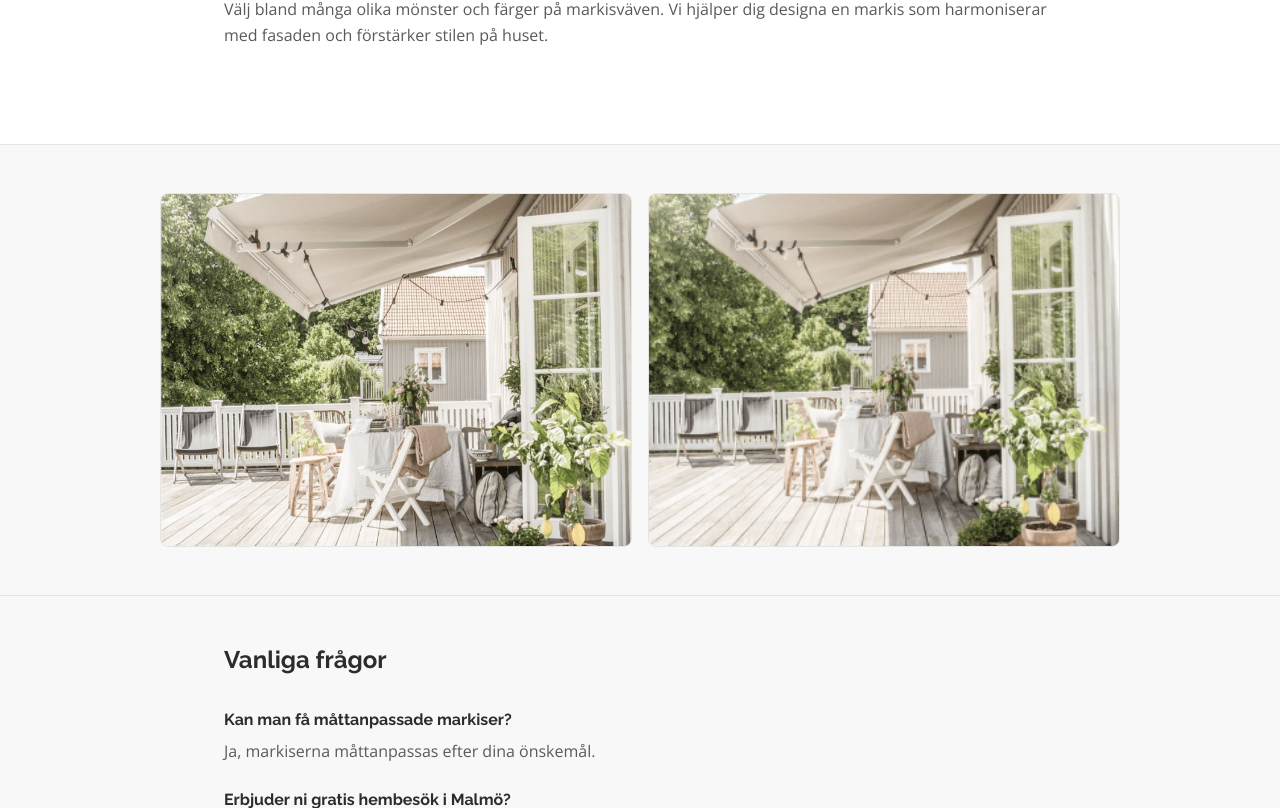
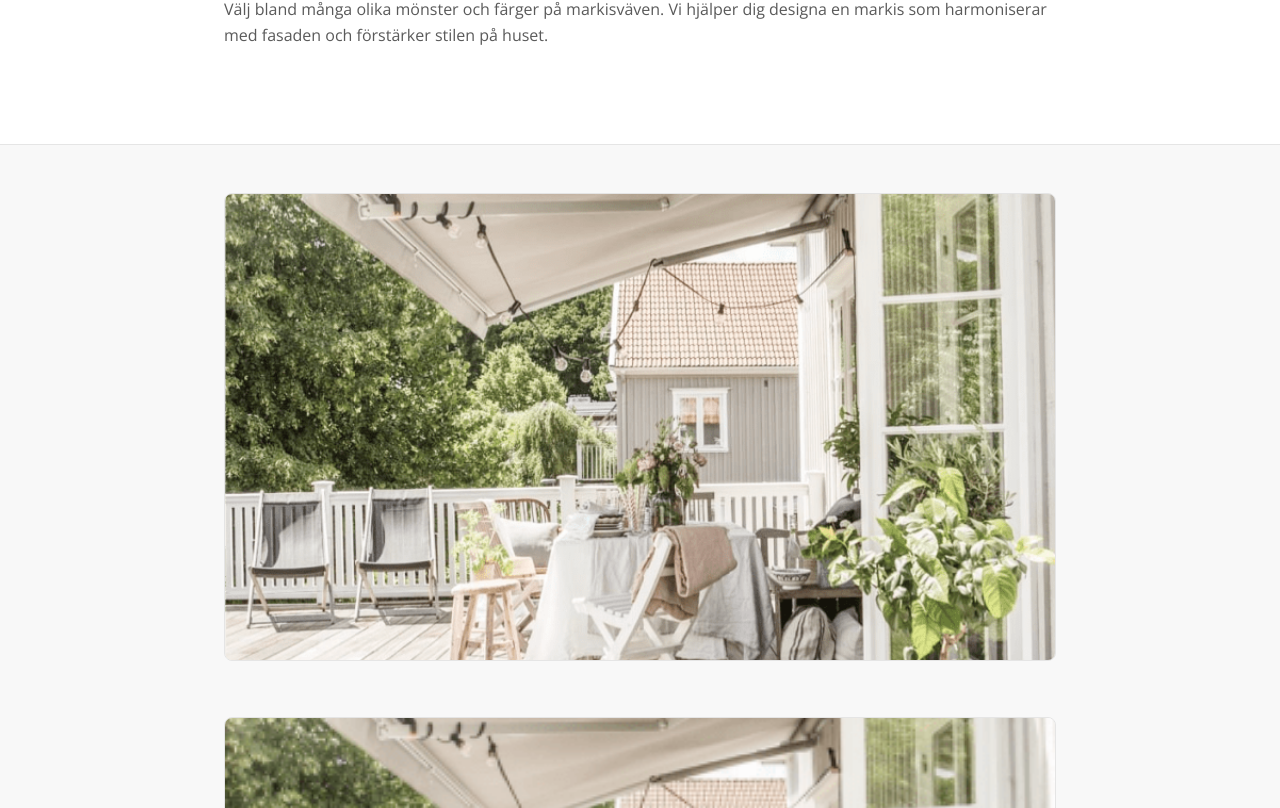
Before and after one commit to tobiasbjork78-alt/bellevue-solskydd, a Next.js app in the folder nextjs-site/: page /markiser in a window 1280 px wide. Shown: the part 1772-2580 px from the top of the page. Built offline with nearby package versions, Linux system fonts and the light colour scheme.

Commit message:
Bildgrid → stackad enkel-kolumn med samma bredd och 16:9 som inline-bild

```diff
--- a/nextjs-site/app/components/ProductPageLayout.tsx
+++ b/nextjs-site/app/components/ProductPageLayout.tsx
@@ -75,19 +75,18 @@ export default function ProductPageLayout({
         {children}
       </div>
 
-      {/* Gallery */}
+      {/* Gallery — stackad enkel-kolumn, samma bredd och aspect som inline-bilden */}
       {images && images.length > 0 && (
         <div className="bg-light-bg border-t border-border">
-          <div className="max-w-5xl mx-auto px-4 sm:px-6 lg:px-8 py-12">
-            <div className={`grid gap-4 grid-cols-1 sm:grid-cols-2 ${images.length >= 3 ? "lg:grid-cols-3" : ""}`}>
+          <div className="max-w-4xl mx-auto px-4 sm:px-6 lg:px-8 py-12 space-y-10 sm:space-y-14">
             {images.map((img) => (
               <figure key={img.src} className="flex flex-col">
-                  <div className="relative aspect-[4/3] w-full overflow-hidden rounded-lg bg-white border border-border">
+                <div className="relative aspect-[16/9] w-full overflow-hidden rounded-lg bg-light-bg border border-border">
                   <Image
                     src={img.src}
                     alt={img.alt}
                     fill
-                      sizes="(max-width: 640px) 100vw, (max-width: 1024px) 50vw, 33vw"
+                    sizes="(max-width: 1024px) 100vw, 56rem"
                     className="object-cover"
                   />
                 </div>
@@ -98,7 +97,6 @@ export default function ProductPageLayout({
                 )}
               </figure>
             ))}
-            </div>
           </div>
         </div>
       )}
```
Lines whose indentation alone changed are shown as unchanged.
